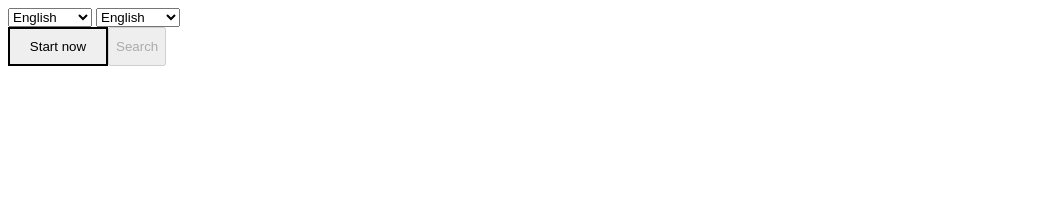
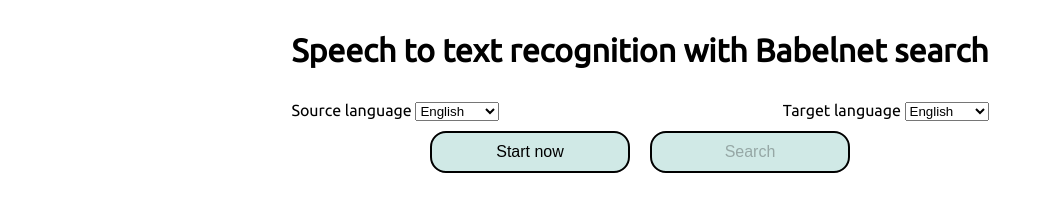
Before and after one commit to danielkorosi/speech-recognition, a website: page index.html in a window 1280 px wide. Shown: the whole page, without its empty margins (0-1044 px from the left). Drawn offline with Linux system fonts and the light colour scheme.

Commit message:
updated ui

```diff
--- a/index.html
+++ b/index.html
@@ -3,20 +3,36 @@
 <head>
     <meta charset="utf-8">
     <title></title>
+    <link href="https://fonts.googleapis.com/css?family=Ubuntu" rel="stylesheet">
     <link href="resources/style.css" rel="stylesheet">
 </head>
 <body>
-    <div class="">
-        <select class="select" name="sourceLang" id="source-lang">
-        </select>
-        <select class="select" name="targetLang" id="target-lang">
-        </select>
+    <p class="title">Speech to text recognition with Babelnet search</p>
+    <div class="selection">
+        <div class="">
+            <span class="">
+                Source language
+            </span>
+            <span>
+                <select class="select" name="sourceLang" id="source-lang">
+                </select>
+            </span>
+        </div>
+        <div class="">
+            <span class="">
+                Target language
+            </span>
+            <span>
+                <select class="select" name="targetLang" id="target-lang">
+                </select>
+            </span>
+        </div>
     </div>
 
     <div class="buttons">
         <button class="button record-button">
         </button>
-        <button class="search-button" disabled>
+        <button class="button search-button" disabled>
             Search
         </button>
     </div>
--- a/resources/app.js
+++ b/resources/app.js
@@ -72,8 +72,12 @@
 }
 
 function addTranscript (text) {
+    let transcriptTitle = document.createElement('div');
+    transcriptTitle.innerHTML = 'Detected keywords: ';
+    transcriptWrapper.appendChild(transcriptTitle);
+
     transcriptHtmlElement = document.createElement('div');
-    transcriptHtmlElement.innerHTML = text;
+    transcriptHtmlElement.innerHTML = text.join(' ');
     transcriptWrapper.appendChild(transcriptHtmlElement);
     searchButton.disabled = false;
 }
@@ -94,7 +98,7 @@
         if (request.readyState === 4 && request.status === 200) {
             console.log('setrecord2');
             if (request.response !== 'recording') {
-                transcript = JSON.parse(request.response).join(' ');
+                transcript = JSON.parse(request.response);
                 console.log(transcript);
                 addTranscript(transcript);
             }
--- a/resources/style.css
+++ b/resources/style.css
@@ -1,12 +1,34 @@
-.button:hover {
-    background-color: red;
+.title{
+    text-align: center;
+    font-size: 32px;
+    font-weight: bold;
+}
+
+body {
+    font-family: 'Ubuntu', sans-serif;
+}
+
+.button {
+    padding: 10px;
+    margin: 10px;
+    border: 2px solid black;
+    width: 200px;
+    border-radius: 16px;
+    background-color: rgba(100, 182, 172, 0.3);
+    font-size: 16px;
+}
+
+.button:hover:enabled {
+    background-color: rgba(100, 182, 172);
+    opacity: 50%;
 }
 
 .buttons {
     display: flex;
+    justify-content: center;
 }
-.button {
-    padding: 10px;
-    border: 2px solid black;
-    width: 100px;
+
+.selection {
+    display: flex;
+    justify-content: space-evenly;
 }
```
